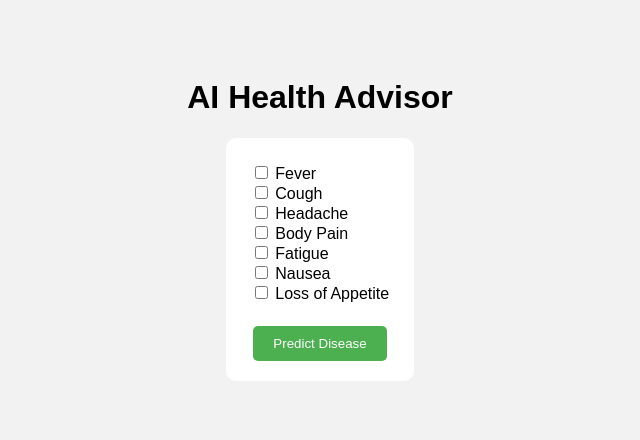
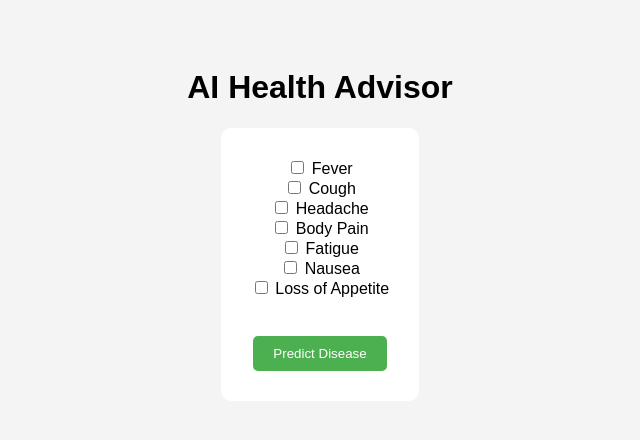
Before and after one commit to laharimorampudi22/AI_Health_Advisor, a Flask app: page / in a window 1280 px wide. Shown: the top 440 px of the page, without its empty margins (320-960 px from the left). Run offline with Flask 3, Linux system fonts and the light colour scheme; parts of the project's set-up code (start-up, migrations or seed data) failed here and were passed over.

Commit message:
Update index.html

```diff
--- a/templates/index.html
+++ b/templates/index.html
@@ -4,26 +4,22 @@
     <meta charset="UTF-8">
     <title>AI Health Advisor</title>
     <style>
-        body { font-family: Arial; text-align: center; background: #f2f2f2; padding: 50px; }
-        form { background: #fff; padding: 20px; border-radius: 10px; display: inline-block; }
-        input[type="submit"] { padding: 10px 20px; background: #4CAF50; color: white; border: none; border-radius: 5px; cursor: pointer; }
+        body { font-family: Arial; text-align: center; background: #f4f4f4; padding: 40px; }
+        form { background: white; display: inline-block; padding: 30px; border-radius: 10px; }
+        input[type="submit"] { margin-top: 20px; padding: 10px 20px; background: #4CAF50; color: white; border: none; border-radius: 5px; cursor: pointer; }
         input[type="submit"]:hover { background: #45a049; }
-        .symptom { text-align: left; margin: 5px; }
     </style>
 </head>
 <body>
     <h1>AI Health Advisor</h1>
     <form action="/predict" method="post">
-        <div class="symptom">
-            <input type="checkbox" name="fever" value="1"> Fever<br>
-            <input type="checkbox" name="cough" value="1"> Cough<br>
-            <input type="checkbox" name="headache" value="1"> Headache<br>
-            <input type="checkbox" name="body_pain" value="1"> Body Pain<br>
-            <input type="checkbox" name="fatigue" value="1"> Fatigue<br>
-            <input type="checkbox" name="nausea" value="1"> Nausea<br>
-            <input type="checkbox" name="loss_of_appetite" value="1"> Loss of Appetite<br>
-        </div>
-        <br>
+        <label><input type="checkbox" name="fever"> Fever</label><br>
+        <label><input type="checkbox" name="cough"> Cough</label><br>
+        <label><input type="checkbox" name="headache"> Headache</label><br>
+        <label><input type="checkbox" name="body_pain"> Body Pain</label><br>
+        <label><input type="checkbox" name="fatigue"> Fatigue</label><br>
+        <label><input type="checkbox" name="nausea"> Nausea</label><br>
+        <label><input type="checkbox" name="loss_of_appetite"> Loss of Appetite</label><br><br>
         <input type="submit" value="Predict Disease">
     </form>
 </body>
```
